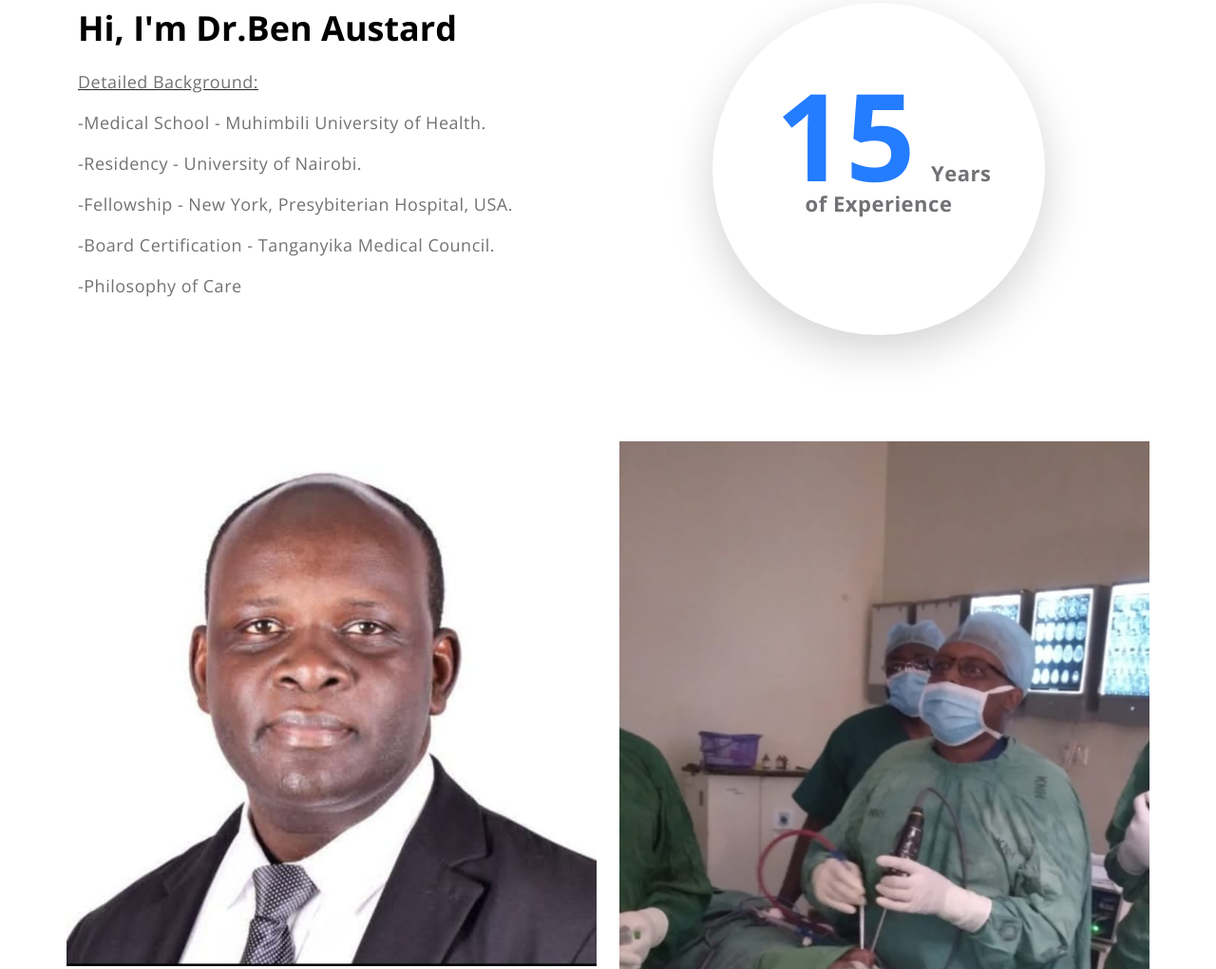
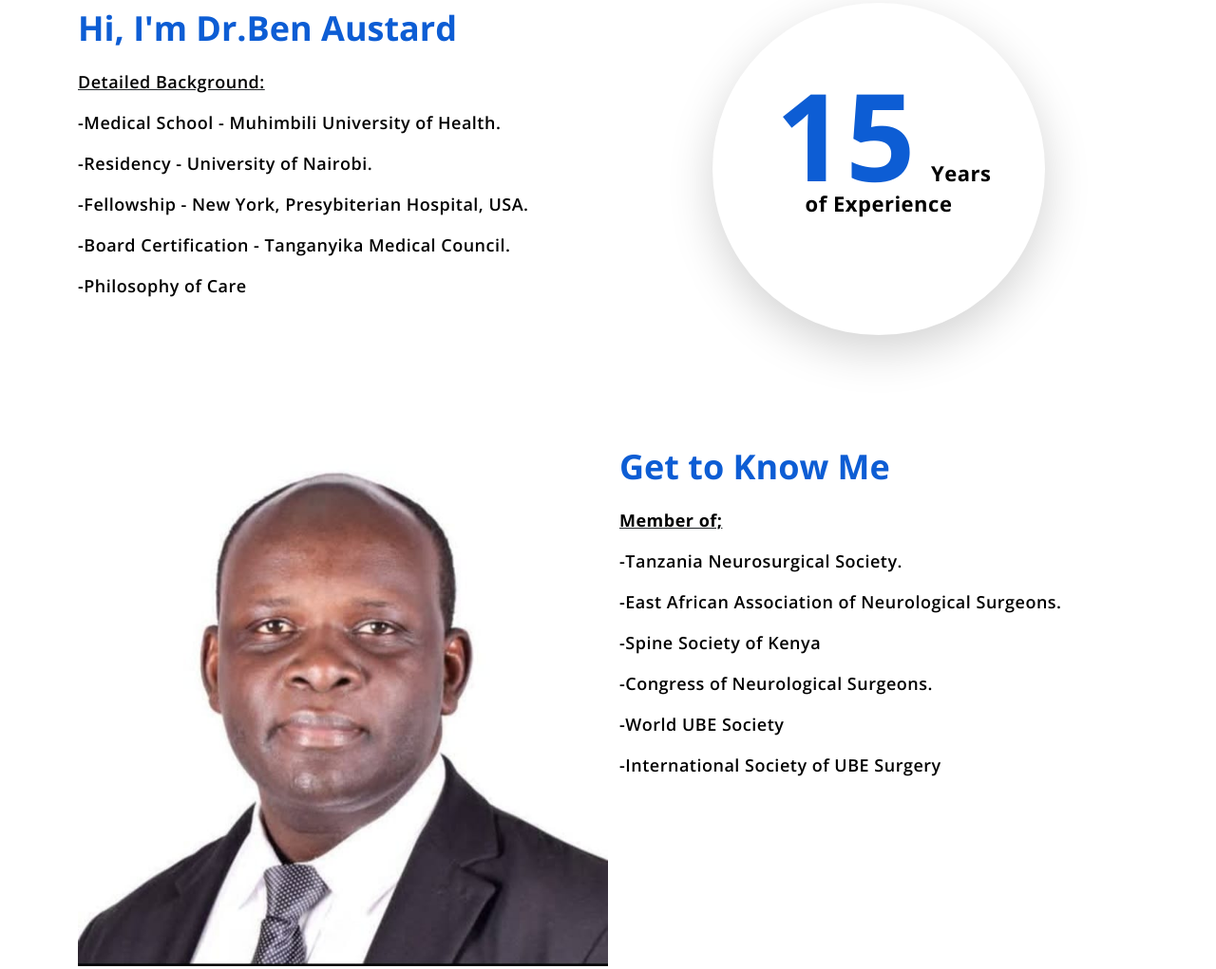
Before and after one commit to eyern/ben, a plain HTML site: page index.html in a window 1280 px wide. Shown: the part 783-1804 px from the top of the page at 95% size. Drawn offline with nearby package versions, Linux system fonts and the light colour scheme; a script that the page names is missing.

Commit message:
about updates

```diff
--- a/css/dp.css
+++ b/css/dp.css
@@ -4,11 +4,11 @@
 -----------------------------------------*/
 :root {
   --white-color:                  #FFFFFF;
-  --primary-color:                #247cff;
+  --primary-color:                #0d5dd4;
   --section-bg-color:             #F9F9F9;
   --dark-color:                   #000000;
   --title-color:                  #565758;
-  --p-color:                      #717275;
+  --p-color:                      #000;
   --border-color:                 #eaeaea;
 
   --body-font-family:             'Open Sans', sans-serif;
@@ -44,7 +44,7 @@ h3,
 h4,
 h5,
 h6 {
-  color: var(--dark-color);
+  color:#0d5dd4;
   line-height: inherit;
 }
 
@@ -90,7 +90,7 @@ h6 {
 p {
   color: var(--p-color);
   font-size: var(--p-font-size);
-  font-weight: var(--font-weight-light);
+  font-weight: 600;
   letter-spacing: 0.5px;
 }
 
--- a/index.html
+++ b/index.html
@@ -118,7 +118,7 @@
                                 <p class="mb-4">Renowned for performing complex surgeries with a focus on patient care and innovative treatment approaches, contributing to improved surgical outcomes and reduced recovery times</p>
 
                                 <div class="heroLinks d-flex flex-wrap align-items-center">
-                                    <a class="custom-link me-4" href="#about" data-hover="Learn More">Learn More</a>
+                                    <a class="custom-link me-4" href="#about" data-hover="Get to Know Me">Get to Know Me</a>
 
                                     <p class="contact-phone mb-0"><i class="bi-phone"></i>+255757 933 298</p>
                                 </div>
@@ -163,13 +163,27 @@
             <section class="gallery">
                 <div class="container">
                     <div class="row">
+                        <div class="col-lg-6 col-6 pe-0">
+                            <img src="images/gallery/bg-1.jpg" class="img-fluid galleryImage" alt="Best Neurosurgeon in Dar es salaam" title="wear a mask to protect yourself">
+                        </div>
+                        <div class="col-lg-6 col-md-6 col-12">
+                            <h2 class="mb-lg-3 mb-3">Get to Know Me</h2>
 
-                        <div class="col-lg-6 col-6 ps-0">
-                            <img src="images/gallery/bg-1.jpg" class="img-fluid galleryImage" alt="Best Neurosurgeon in Tanzania" title="get a vaccine for yourself">
-                        </div>
+                            <u><p><strong>Member of;</strong></p></u>
 
-                        <div class="col-lg-6 col-6 pe-0">
-                            <img src="images/gallery/bg-2.jpg" class="img-fluid galleryImage" alt="Best Neurosurgeon in Dar es salaam" title="wear a mask to protect yourself">
+                            <p>-Tanzania Neurosurgical Society.</p>
+
+                            <p>-East African Association of Neurological Surgeons.</p>
+
+                            <p>-Spine Society of Kenya</p>
+
+                            <p>-Congress of Neurological Surgeons.</p>
+
+                            <p>-World UBE Society</p>
+
+                            <p>-International Society of UBE Surgery</p>
+
+
                         </div>
 
                     </div>
```
